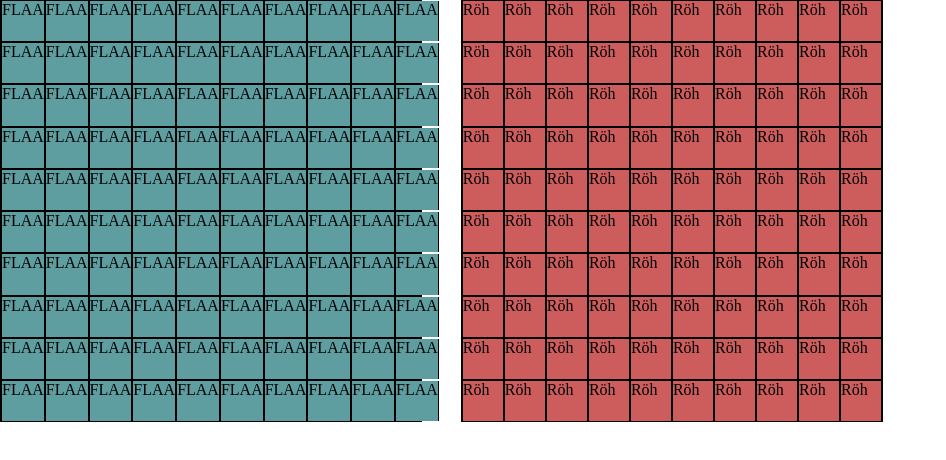
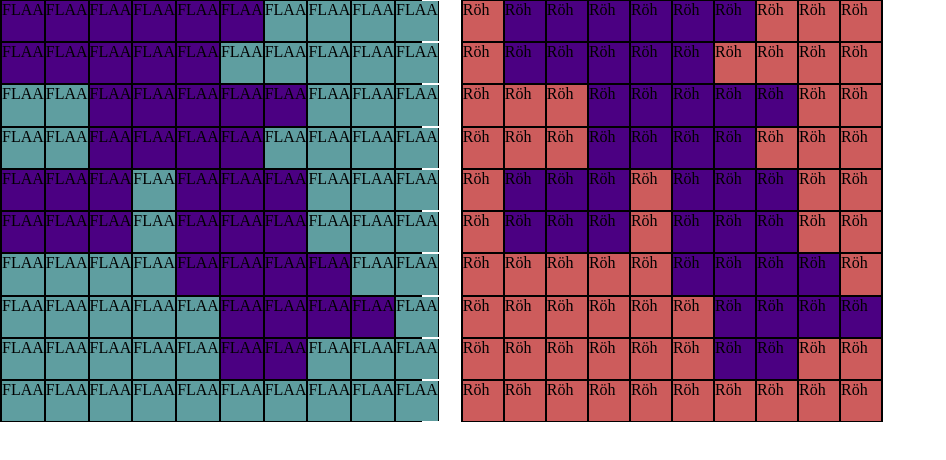
Before and after one commit to PettLe/battleship, a website built with webpack: page dist/index.html in a window 1280 px wide. Shown: the whole page, without its empty margins (0-946 px from the left). Built offline with nearby package versions, Linux system fonts and the light colour scheme.

Commit message:
Able to render ships on gameboard using separate function

```diff
--- a/src/dom.js
+++ b/src/dom.js
@@ -6,14 +6,12 @@ export default function gameboardGrid() {
     row.classList.add("row");
     grid1.appendChild(row);
     row.dataset.id = indexLetters[i];
-    // console.log(row.dataset.id);
     for (let j = 1; j < 11; j++) {
       const box = document.createElement("div");
       box.classList.add("box");
       box.textContent = "FLAA";
       box.dataset.id = row.dataset.id + j;
       row.appendChild(box);
-      //    console.log(row.dataset.id + j);
     }
   }
 
@@ -22,11 +20,24 @@ export default function gameboardGrid() {
     const row = document.createElement("div");
     row.classList.add("row");
     grid2.appendChild(row);
+    row.dataset.id = indexLetters[i];
     for (let j = 0; j < 10; j++) {
       const box = document.createElement("div");
       box.classList.add("box");
       box.textContent = "Röh";
+      box.dataset.id = row.dataset.id + j;
       row.appendChild(box);
     }
   }
 }
+
+export function drawShips(array) {
+  const boxes = document.getElementsByClassName("box");
+  for (let i = 0; i < boxes.length; i++) {
+    if (array.includes(boxes[i].dataset.id)) {
+      boxes[i].classList.add("shipBox");
+      // boxes[i].style.backgroundColor = "black";
+    }
+  }
+  // console.log(boxes);
+}
--- a/src/index.js
+++ b/src/index.js
@@ -2,7 +2,7 @@
 
 // ONCE GOT RIDOFF TESTS, IMPORT GAMELOGIC AND DOM HERE
 import "regenerator-runtime/runtime";
-import gameboardGrid from "./dom.js";
+import gameboardGrid, { drawShips } from "./dom.js";
 import { ship, gameboard, Player } from "./gamelogic.js";
 import "./style.css";
 
@@ -35,6 +35,14 @@ board2.placeShip("G", 7, 2);
 board2.placeShip("H", 8, 2);
 board2.placeShip("I", 6, 2);
 
+/* const boxes = document.getElementsByClassName(".box");
+for (let i = 0; i < boxes.length; i++) {
+  if (board1.boardOccupied.includes(boxes[i])) {
+    boxes[i].style.backgroundColor = "black";
+  }
+} */
+drawShips(board1.boardOccupied);
+drawShips(board2.boardOccupied);
 console.log(board1.boardOccupied);
 console.log(board1.ships);
 console.log(board2.boardOccupied);
--- a/src/style.css
+++ b/src/style.css
@@ -35,3 +35,9 @@
 .box:hover {
   opacity: 0.5;
 }
+
+/* Probably need to separate these later in order to make enemy ships invisible! */
+.shipBox,
+#gameboard2 .shipBox {
+  background-color: indigo;
+}
```
Also changed, not shown: dist/main.js.
